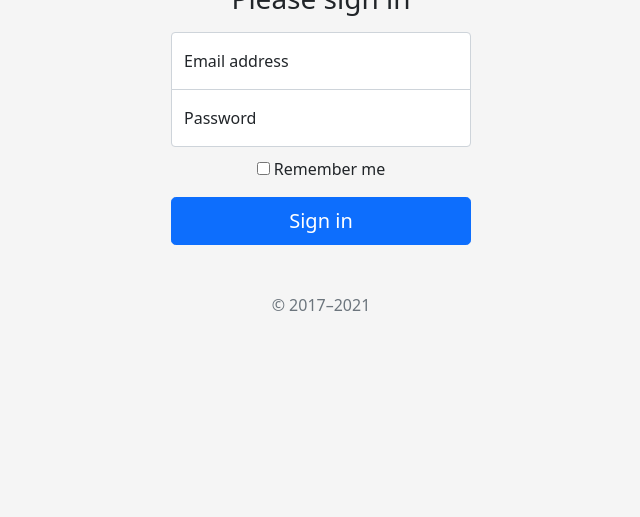
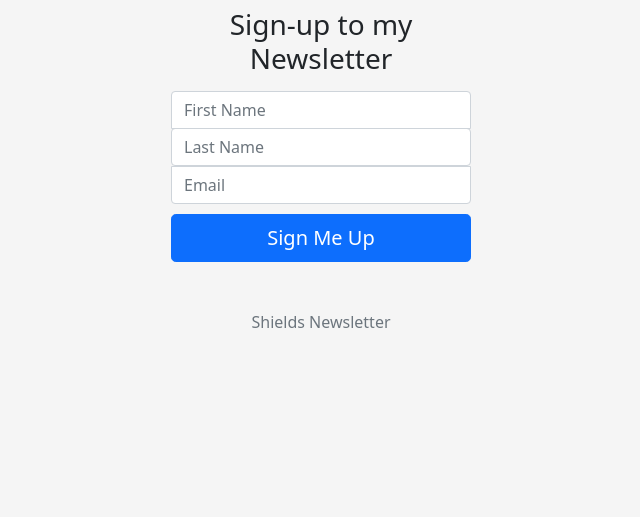
Before and after one commit to rshield1/mailchimp-newsletter, a website: page signup.html in a window 1280 px wide. Shown: the part 283-800 px from the top of the page, without its empty margins (319-959 px from the left). Drawn offline with nearby package versions, Linux system fonts and the light colour scheme.

Commit message:
added styling and new placeholder inputs

```diff
--- a/signup.html
+++ b/signup.html
@@ -7,7 +7,7 @@
     <meta name="description" content="">
     <meta name="author" content="Mark Otto, Jacob Thornton, and Bootstrap contributors">
     <meta name="generator" content="Hugo 0.88.1">
-    <title>Signin Template · Bootstrap v5.1</title>
+    <title>Newsletter Sign-Up</title>
 
     <link rel="canonical" href="https://getbootstrap.com/docs/5.1/examples/sign-in/">
 
@@ -48,25 +48,20 @@
 
 <main class="form-signin">
   <form>
-    <img class="mb-4" src="/docs/5.1/assets/brand/bootstrap-logo.svg" alt="" width="72" height="57">
-    <h1 class="h3 mb-3 fw-normal">Please sign in</h1>
+    <img class="mb-4" src="images/Shields Newsletter Logo (1).png" alt="" width="100" height="100">
+    <h1 class="h3 mb-3 fw-normal">Sign-up to my Newsletter</h1>
 
-    <div class="form-floating">
-      <input type="email" class="form-control" id="floatingInput" placeholder="name@example.com">
-      <label for="floatingInput">Email address</label>
-    </div>
-    <div class="form-floating">
-      <input type="password" class="form-control" id="floatingPassword" placeholder="Password">
-      <label for="floatingPassword">Password</label>
-    </div>
 
-    <div class="checkbox mb-3">
-      <label>
-        <input type="checkbox" value="remember-me"> Remember me
-      </label>
-    </div>
-    <button class="w-100 btn btn-lg btn-primary" type="submit">Sign in</button>
-    <p class="mt-5 mb-3 text-muted">&copy; 2017–2021</p>
+    <input type="text" class="form-control top" placeholder="First Name" required>
+
+
+    <input type="text" class="form-control middle" placeholder="Last Name" required>
+
+
+    <input type="email" class="form-control bottom" placeholder="Email" required>
+
+    <button class="w-100 btn btn-lg btn-primary" type="submit">Sign Me Up</button>
+    <p class="mt-5 mb-3 text-muted">Shields Newsletter</p>
   </form>
 </main>
 
--- a/styles.css
+++ b/styles.css
@@ -26,13 +26,17 @@ body {
   z-index: 2;
 }
 
-.form-signin input[type="email"] {
+.top {
   margin-bottom: -1px;
   border-bottom-right-radius: 0;
   border-bottom-left-radius: 0;
 }
+.middle {
 
-.form-signin input[type="password"] {
+}
+
+
+.bottom {
   margin-bottom: 10px;
   border-top-left-radius: 0;
   border-top-right-radius: 0;
```
Also changed, not shown: images/Shields Newsletter Logo (1).png (added).
